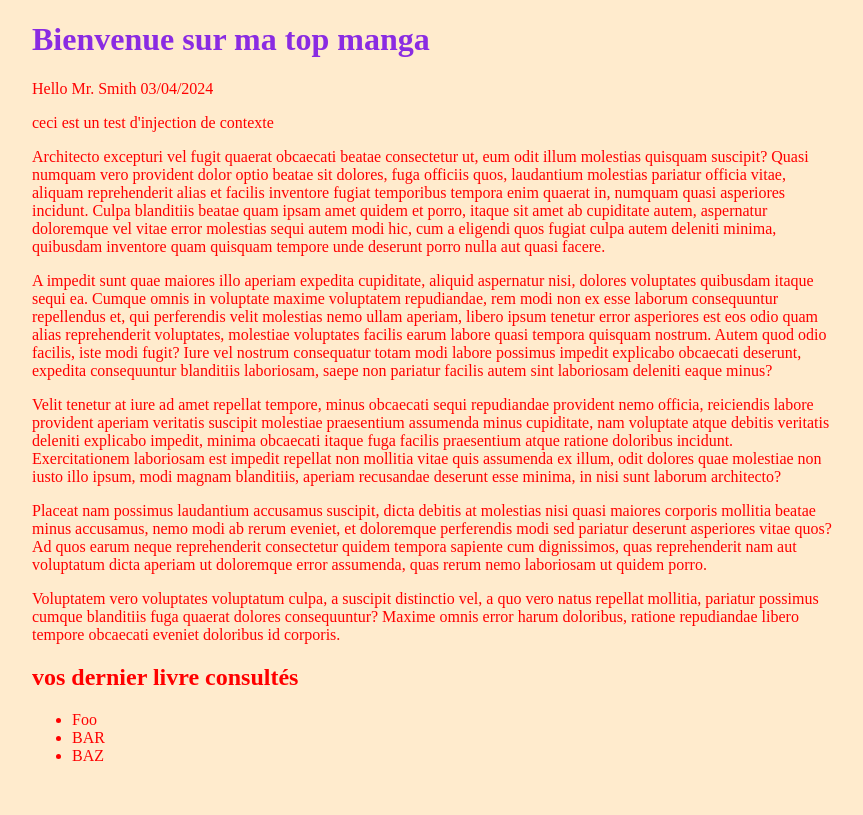
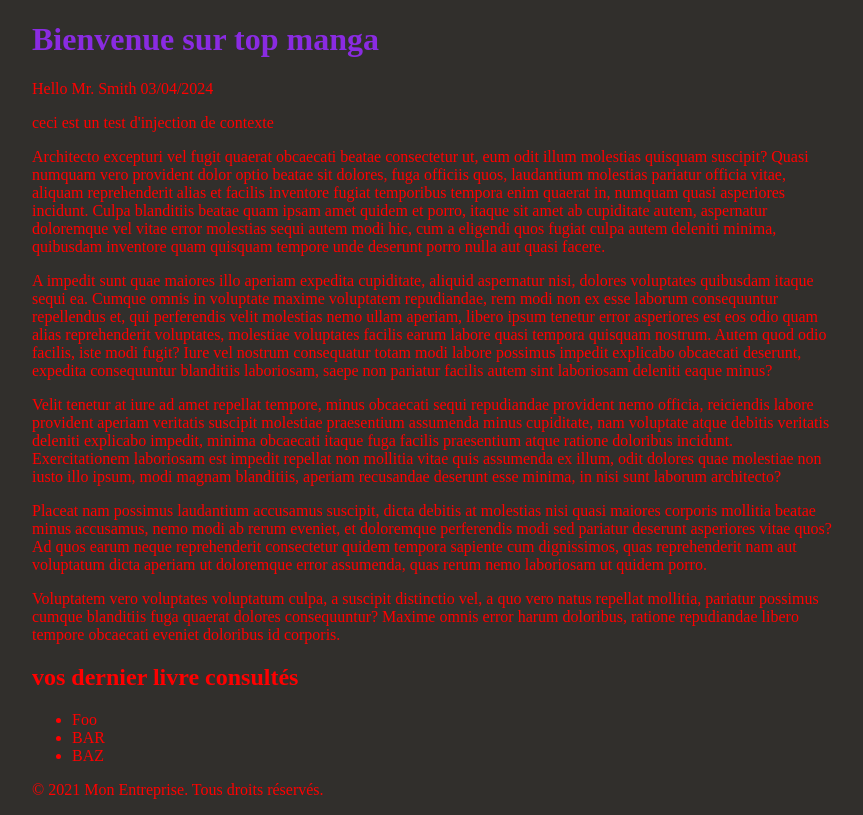
Before and after one commit to MaximilienR/base-de-python, a Django app: page /manga/ in a window 1280 px wide. Shown: the whole page, without its empty margins (208-1071 px from the left). Before the commit the page ends 761 px from the top, so only its background shows below. Run offline with Django 5.2, Linux system fonts and the light colour scheme.

Commit message:
refactoring

```diff
--- a/django-web-app/projet_test/tuto/manga/static/manga/css/style.css
+++ b/django-web-app/projet_test/tuto/manga/static/manga/css/style.css
@@ -1,5 +1,5 @@
 body{
-    background-color: blanchedalmond;
+    background-color: rgb(49, 47, 44);
     color: red;
     margin: auto;
     width: 800px;
--- /dev/null
+++ b/django-web-app/projet_test/tuto/manga/templates/manga/footer.html
@@ -0,0 +1,5 @@
+<footer>
+    <div class="container">
+        <p>&copy; 2021 Mon Entreprise. Tous droits réservés.</p>
+    </div>
+</footer>
--- a/django-web-app/projet_test/tuto/manga/templates/manga/index.html
+++ b/django-web-app/projet_test/tuto/manga/templates/manga/index.html
@@ -1,5 +1,7 @@
+
 {%  load static %}
 {%  load customtags%}
+
  <!DOCTYPE html>
 <html lang="en">
 <head>
@@ -10,7 +12,7 @@
 </head>
 <body>
 
-<h1>Bienvenue sur ma top manga</h1>
+<h1>Bienvenue sur  top manga</h1>
 
     <p>{% hello_world username %}     {%now "d/m/Y"%} </p>
     <p>{{message}}</p>
@@ -32,3 +34,4 @@
     </ul>
 </body>
 </html>
+{% include 'manga/footer.html' %}
--- a/django-web-app/projet_test/tuto/manga/templates/manga/show.html
+++ b/django-web-app/projet_test/tuto/manga/templates/manga/show.html
@@ -18,3 +18,4 @@
 
 </body>
 </html>
+{% include 'manga/footer.html' %}
--- a/django-web-app/projet_test/tuto/manga/views.py
+++ b/django-web-app/projet_test/tuto/manga/views.py
@@ -8,7 +8,6 @@ def index(request):
         "message":"ceci est un test d'injection de contexte",
         "userList":["Foo","BAR","BAZ"],
         "username":"Smith",
-        "books": Book.objects.all()
         }
     template= loader.get_template('manga/index.html')
     return HttpResponse(template.render(context,request))
@@ -19,9 +18,7 @@ def show(request,book_id):
 
 def book(request):
     context={
-        "message":"ceci est un test d'injection de contexte",
-        "username":"Smith",
-        "books": Book.objects.all()
+         "books": Book.objects.all().order_by("title")
         }
     template= loader.get_template('manga/book.html')
     return HttpResponse(template.render(context,request))
```
Also changed, not shown: django-web-app/projet_test/tuto/db.sqlite3.
